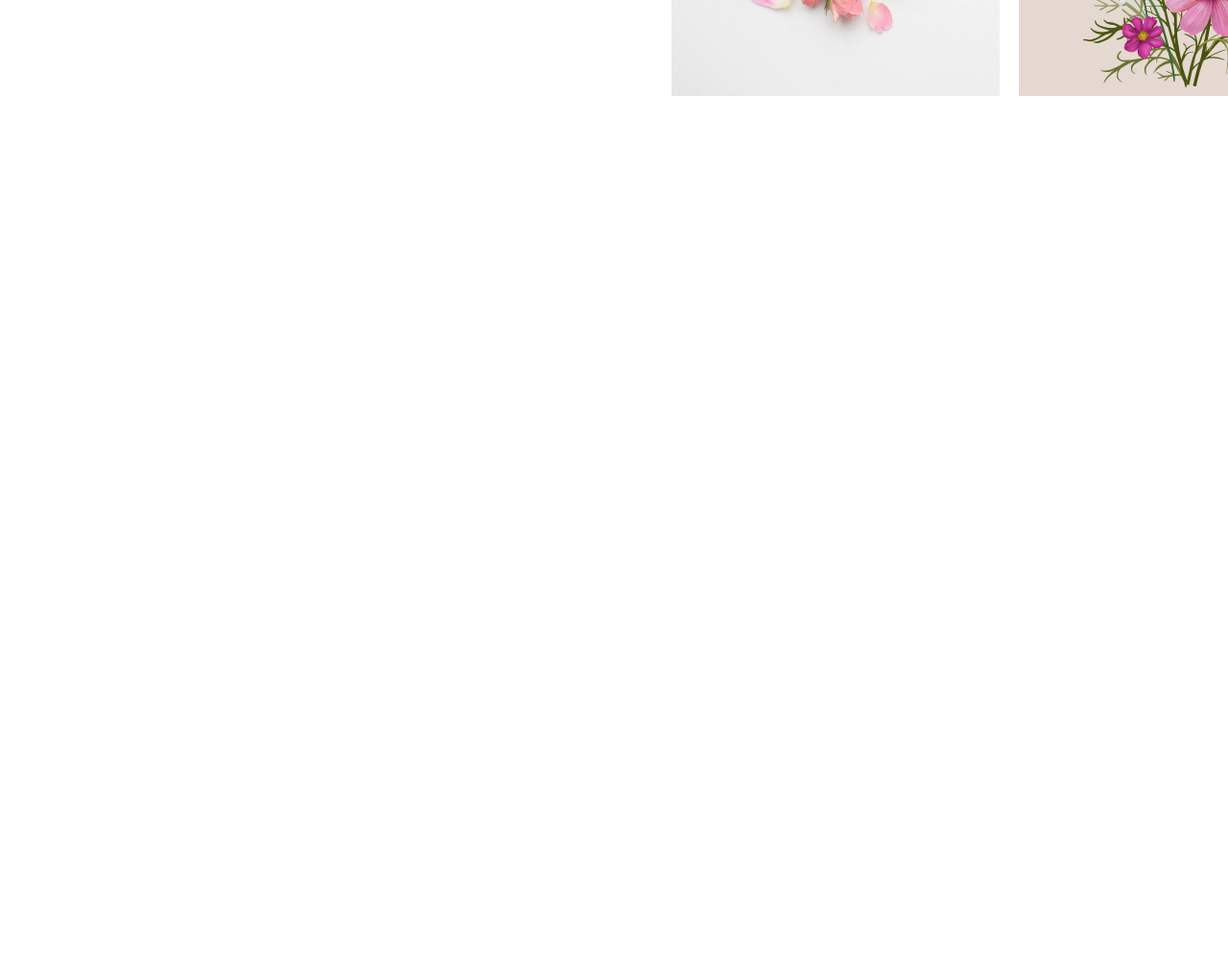
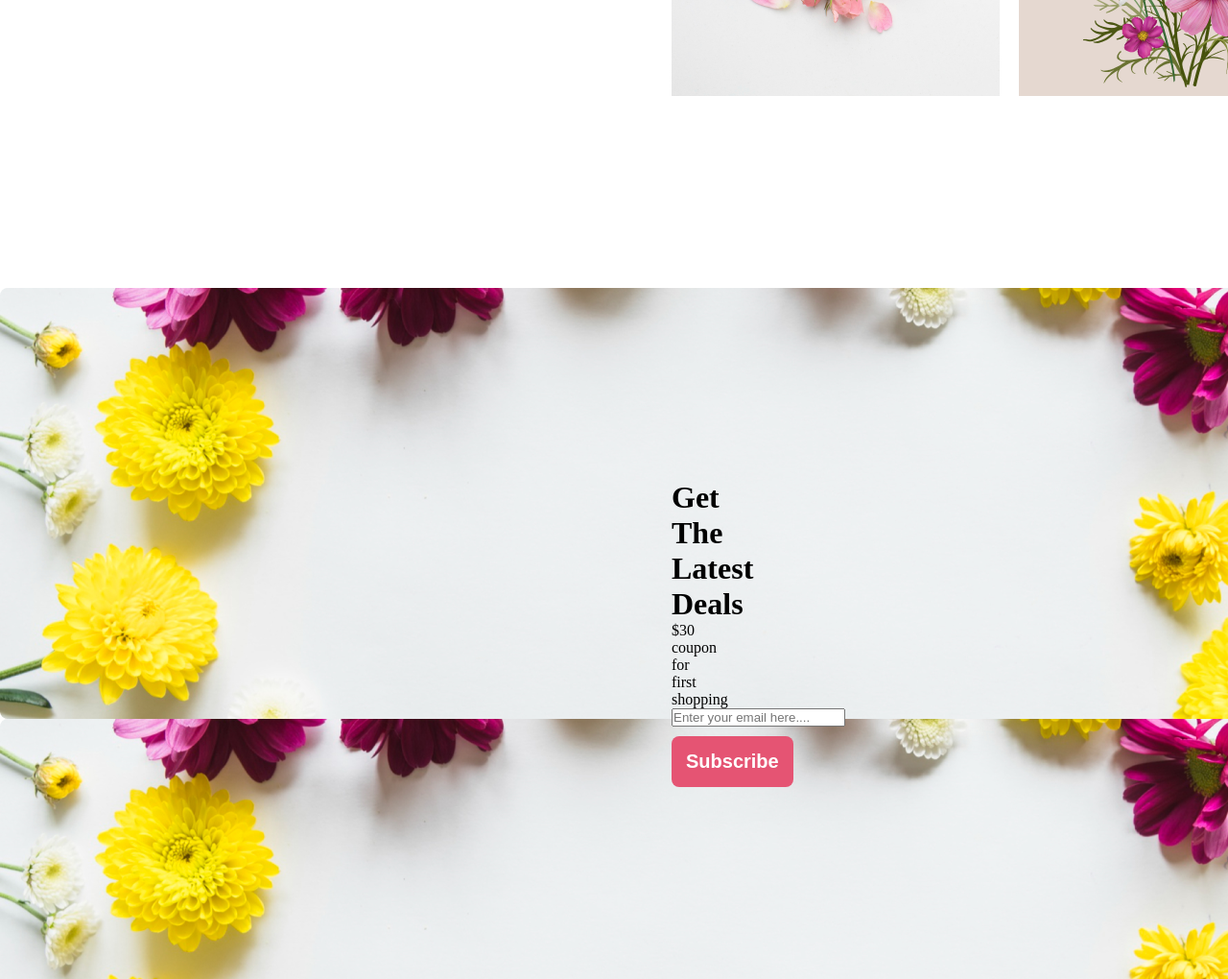
Before and after one commit to asif-kibria/online-flower-shop, a plain HTML site: page index.html in a window 1280 px wide. Shown: the part 2941-3961 px from the top of the page at 96% size. Before the commit the page ends 3241 px from the top, so only its background shows below. Drawn offline with Linux system fonts and the light colour scheme.

Commit message:
break taken

```diff
--- a/index.html
+++ b/index.html
@@ -51,6 +51,18 @@
 </div>
 </div>
 <!-- instagram section end -->
+<!-- deals section start -->
+<div class="deals-container">
+<div class="deals-text">
+<h1>Get The Latest Deals</h1>
+<p>$30 coupon for first shopping</p>
+</div>
+<div class="deals-input">
+    <input type="email" name="" id="" placeholder="Enter your email here....">
+    <button class="btn-primary">Subscribe</button>
+
+</div>
+</div>
 
     </main>
     <footer>
--- a/styles/style.css
+++ b/styles/style.css
@@ -123,3 +123,11 @@
     gap: 20px;
 
 }
+/* deals section design */
+
+.deals-container{
+    text-align: center;
+    background: #FFF;
+    padding: 200px 700px 200px 700px;
+    background-image: url("../Rectangle\ 9.png");
+}
```
Also changed, not shown: Rectangle 9.png (added).
